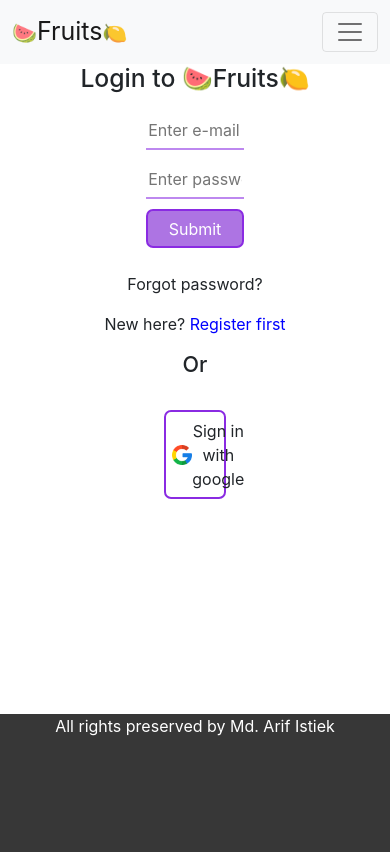
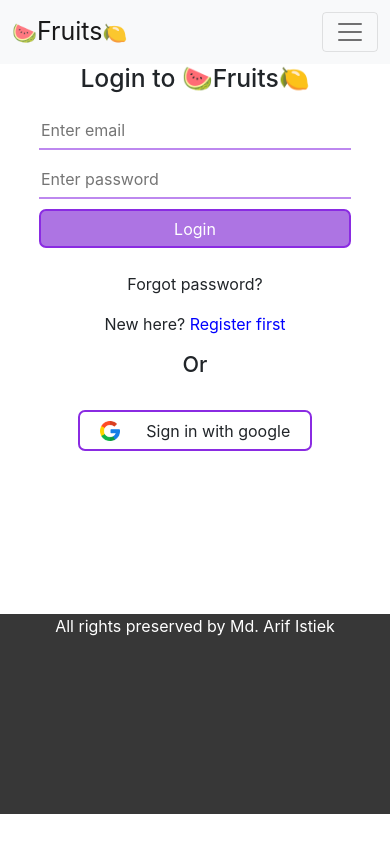
Before and after one commit to neloy005/fruits-inventory-client, a React (Create React App) app: page /login in a window 390 px wide. Shown: the top 852 px of the page. Built offline with nearby package versions, Linux system fonts and the light colour scheme; no server answers; the HTML template or start-up script is replaced by a standard one.

Commit message:
registration form created

```diff
--- a/src/component/Login/Login.css
+++ b/src/component/Login/Login.css
@@ -56,6 +56,20 @@
     color: white;
 }
 
-@media only screen and (max-width: 900px) {
-    .login-container input {}
+@media only screen and (max-width: 488px) {
+    .login-container {
+        min-height: 550px;
+    }
+
+    .login-container input:not([type="submit"]) {
+        width: 80%;
+    }
+
+    .login-container input {
+        width: 80%;
+    }
+
+    .google-signin-container {
+        width: 60%;
+    }
 }
--- a/src/component/Login/Login.js
+++ b/src/component/Login/Login.js
@@ -22,9 +22,9 @@ const Login = () => {
             <h2>Login to 🍉Fruits🍋</h2>
 
             <form>
-                <input type="text" name='email' placeholder='Enter e-mail' required /> <br />
+                <input type="text" name='email' placeholder='Enter email' required /> <br />
                 <input type="password" name='password' placeholder='Enter password' required /> <br />
-                <input className='submit-btn' type="submit" />
+                <input className='submit-btn' type="submit" value='Login' />
             </form>
             <br />
             <p>Forgot password?</p>
--- a/src/component/Register/Register.js
+++ b/src/component/Register/Register.js
@@ -1,9 +1,28 @@
 import React from 'react';
+import { useNavigate } from 'react-router-dom';
 
 const Register = () => {
+
+    const navigate = useNavigate();
+    const navigateToLogin = () => {
+        navigate('/login');
+    }
+
+
     return (
-        <div>
-            <h2>Register</h2>
+
+        <div className='login-container'>
+            <h2>Welcome to 🍉Fruits🍋 account registration</h2>
+
+            <form onSubmit={createNewUser}>
+                <input type="text" name='name' placeholder='Enter your name' required /> <br />
+                <input type="text" name='email' placeholder='Enter email' required /> <br />
+                <input type="password" name='password' placeholder='Enter password' required /> <br />
+                <input className='submit-btn' type="submit" value='Register' />
+            </form>
+            <br />
+            <p>Already registered? <span style={{ 'color': 'blue', 'cursor': 'pointer' }} onClick={navigateToLogin}>Login</span></p>
+            <br />
         </div>
     );
 };
```
